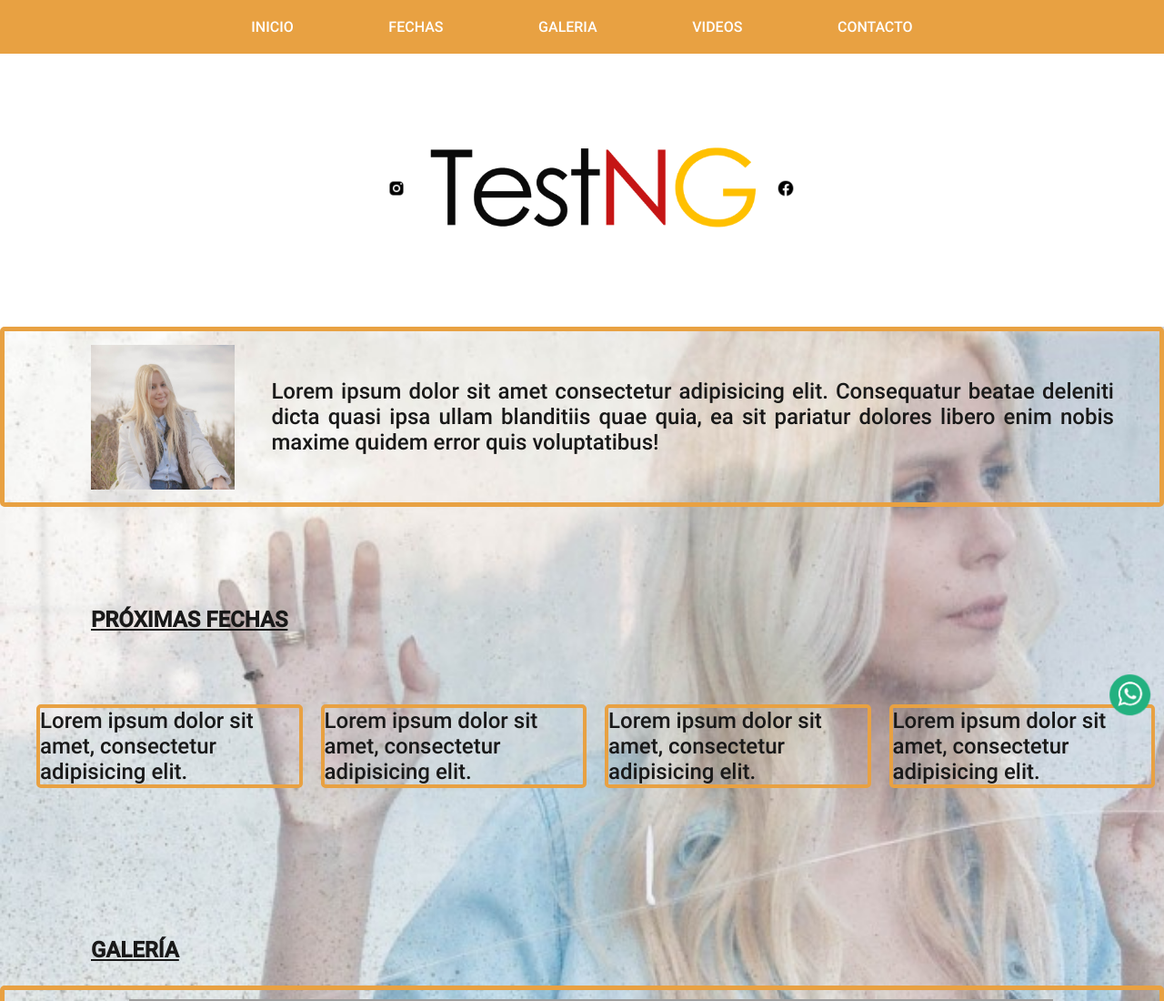
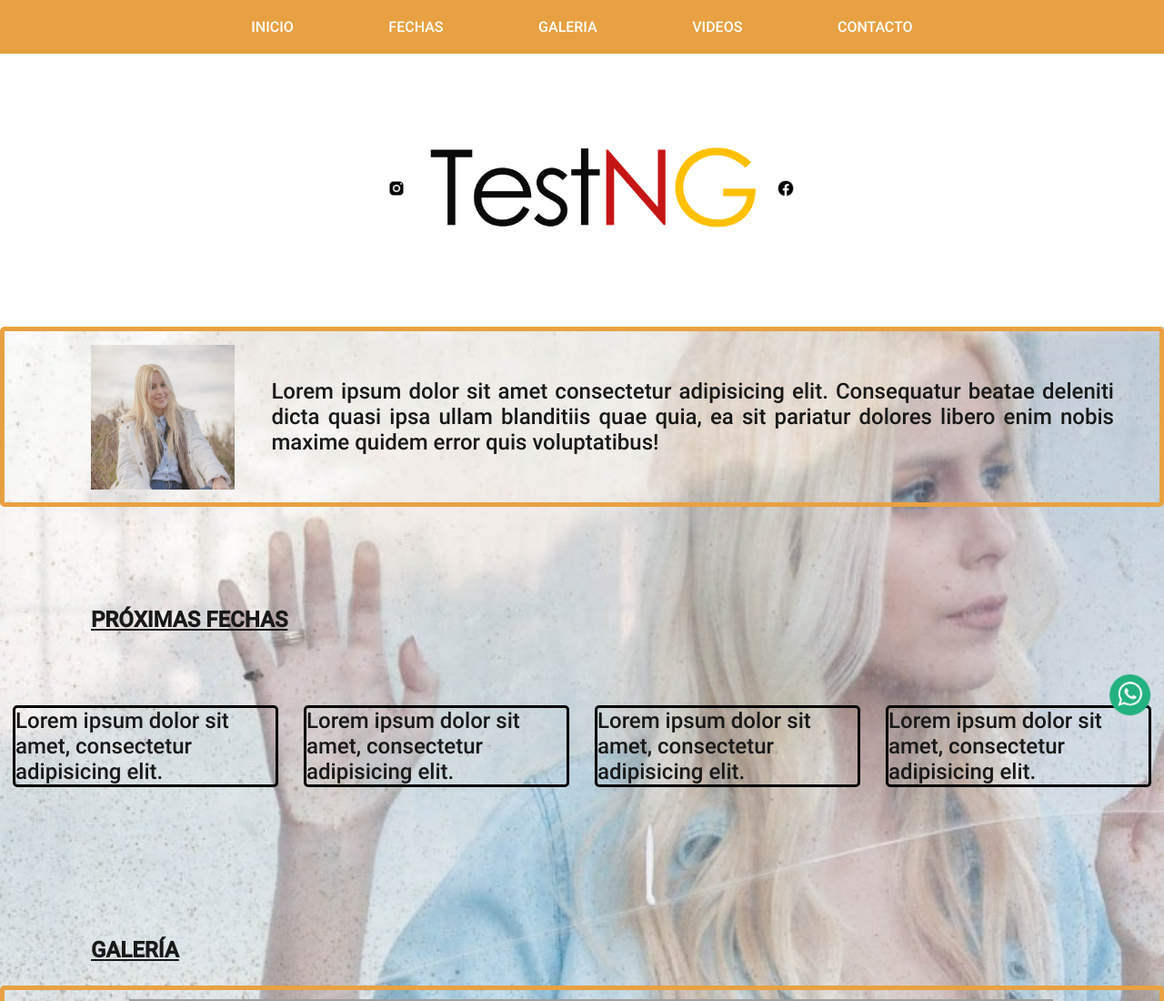
Before and after one commit to Enzocom811/Proyecto-Comolli, a plain HTML site: page index.html in a window 1280 px wide. Shown: the top 1100 px of the page at 91% size. Drawn offline with Linux system fonts and the light colour scheme; grey boxes are pictures that could not be loaded.

Commit message:
agrego efectos a las fechas

```diff
--- a/style.css
+++ b/style.css
@@ -174,16 +174,21 @@ header nav div a {
 .parrafo-fechas {
     color: #191919;
     font-size: 1.5em;
-    margin-left: 30px;
 
     display: flex;
     justify-content: space-between;
 }
 
 .parrafo-fechas-item {
-    border: 4px solid #e8a142;
+    border: 3.5px solid black;
     border-radius: 5px;
-    margin: 0 10px 0 10px
+    margin: 0 14px 0 14px;
+}
+
+/* Agrego transiciones a las fechas */
+.parrafo-fechas-item:hover {
+    transform: scale(1.05);
+    transition: all 0.2s;
 }
 
 /* Fin fechas */
```
